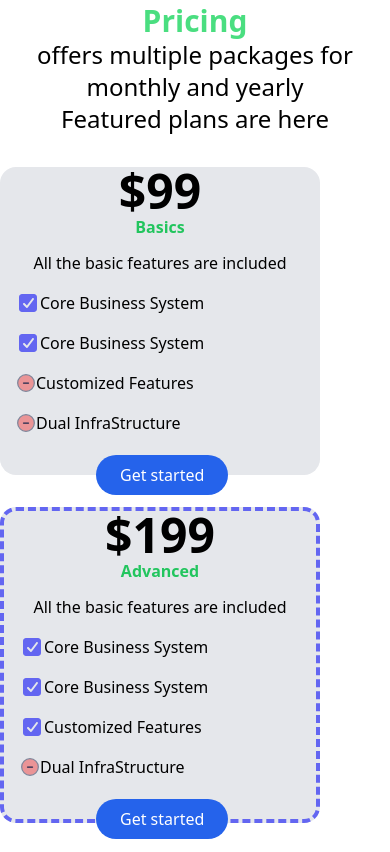
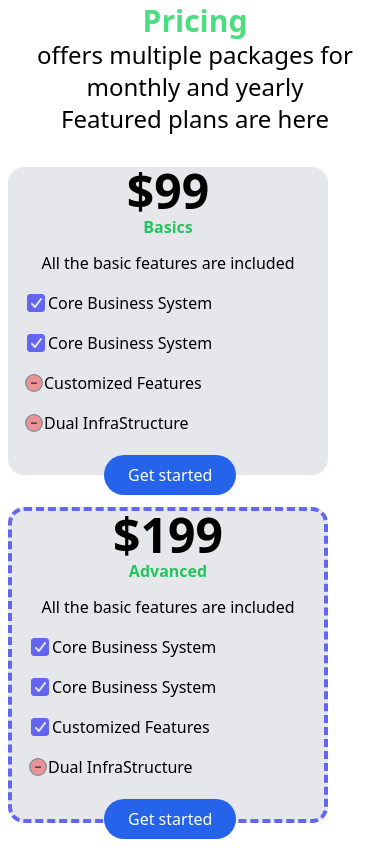
Before and after one commit to vairamuthu11a/tail-wind-project, a website: page index.html in a window 390 px wide. Shown: the part 1824-2676 px from the top of the page. Drawn offline with Linux system fonts and the light colour scheme.

Commit message:
Update index.html

```diff
--- a/index.html
+++ b/index.html
@@ -99,7 +99,7 @@
             <p class="text-2xl">offers multiple packages for monthly and yearly</p>
             <p class="text-2xl">Featured plans are here</p>
         </div>
-        <div class="grid  md:grid-cols-3 grid-cols-1 gap-4 mt-4 md:mx-32 ">
+        <div class="grid  md:grid-cols-3 grid-cols-1 gap-4 mt-4 md:mx-32 mx-2">
             <div class="relative mt-4 bg-gray-200 w-80 rounded-2xl hover:shadow-2xl text-center ">
                 <h1 class="font-bold text-5xl">$99</h1>
                 <h2 class="text-green-500 mb-3 font-bold ">Basics</h2>
```
